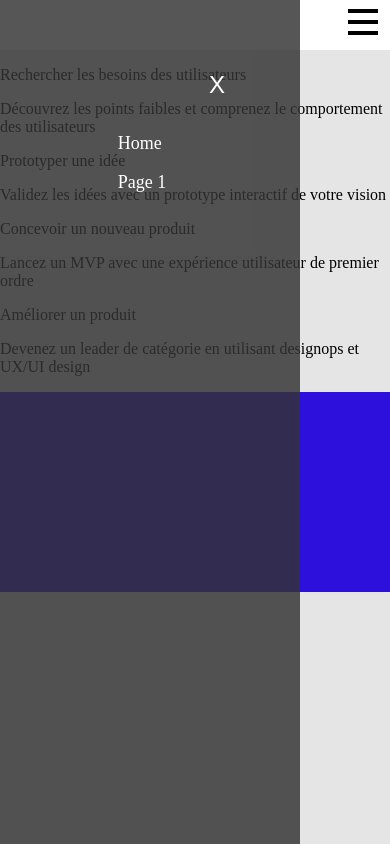
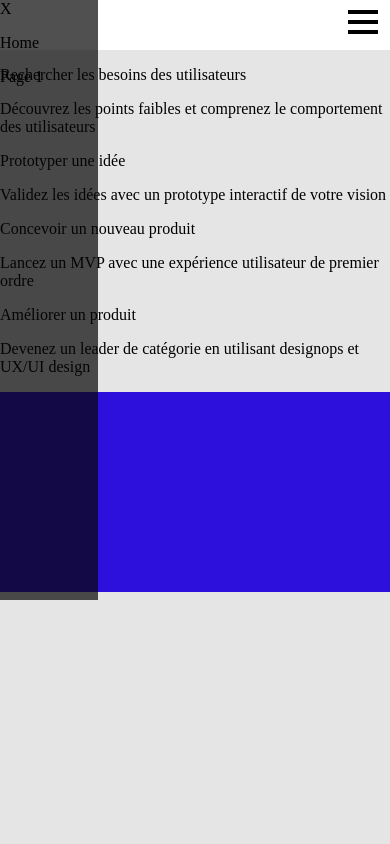
Before and after one commit to Aurel-Yenyen/Divers, a plain HTML site: page NicePage/index.html in a window 390 px wide. Drawn offline with Linux system fonts and the light colour scheme.

Commit message:
Responsive

```diff
--- a/NicePage/index.html
+++ b/NicePage/index.html
@@ -9,11 +9,13 @@
 </head>
 <body>
     <header>
-            <div class="container">
-                <div class="overlay"></div>
-                <div class="modal">
+            <div class="logo"></div>
+            <!-- Logo -->
+            <div id="content" class="modal">
+            <!-- Fenêtre Modale    -->
+                <div class="modal-content">
                     <div class="close_modal">
-                        <button class="close_modal">X</button>
+                        <a class="close_modal">X</a>
                     </div>
                     <div class="para">
                         <p class="para1">Home</p>
@@ -21,11 +23,11 @@
                     </div>
                 </div>
             </div>
-            <div class="logo"></div>
-            <div id="demo">
-                <button class="burger"></button>
+            <!-- Menu Burger -->
+            <div id="button">
+                <a class="burger" href="#container"></a>
             </div>
-        </div>
+            </div>
     </header>
     <main>
         <div class="title"></div>
@@ -67,8 +69,8 @@
 
     </main>
     <footer>
+        <canvas ></canvas>
+    </footer>
 
-    </footer>
-    <script src="app.js"></script>
 </body>
 </html>
--- a/NicePage/style.css
+++ b/NicePage/style.css
@@ -10,19 +10,18 @@ header{
     display: flex;
     justify-content: space-between;
     align-items: flex-start;}
-    #demo{
+    /* Menu Burger */
+#button{
     width: 42px;
     height: 24px;
     position: relative;
-        cursor: pointer;
     padding-top: 20px;}
 .burger{
     width: 30px;
     height: 4px;
     background-color: black;
     display: flex;
-       flex-direction: column;
-       border: none;}
+    flex-direction: column;}
 .burger::before, .burger::after{
     content: "";
     position: absolute;
@@ -31,43 +30,28 @@ header{
     background-color: black;
     align-self: center;}
 .burger::before{
-        transform: translateY(-12px);}
+    transform: translateY(-10px);}
 .burger::after{
     transform: translateY(10px);}
-    .container{
-        background: #333333d3;
+    /* Fenêtre Modal */
+.modal{
+    background-color: black);
+    top: 0;
+    left: 0;
+    right: 0;
+    bottom: 0;
+    position: absolute;}
+.modal-content{
+    background-color: rgba(7, 7, 7, .7);
     width: 250px;
-        height: 1000px;
-        display: flex;
-        flex-direction: row-reverse;
-        padding: 25px;
-        position: fixed;}
-    .orverlay{
-        position: absolute;
-        width: 100%;
-        height: 100%;}
-    .modal{
-        max-width: 200px;
-        min-width: 50px;
-        padding: 30px;
-        border-radius: 5%;
-        top: 5%;
-        left: 50%;
-        display: flex;
-        justify-content: left;
-        align-items: center;
-        flex-direction: column;}
-    .close_modal{
-        padding: 8px 10px;
-        border: none;
-        background: none;
-        color: white;
-        font-size: 24px;
-        margin-left: 50px;}
-    .para{
-        font-size: 18px;
-        color: white;
-        margin-right: 50px;}
+    height: 600px;
+    max-width: 25%;
+
+}
+
+
+
+
 footer{
     background-color: #2E10DD;
     width: auto;
--- /dev/null
+++ b/Responsive/style.css
@@ -0,0 +1,22 @@
+div{
+    border: 2px solid black;
+    padding: 25px;
+    margin: 25px;
+}
+@media (max-width: 600px){
+    .rose{
+        background-color: pink;
+    }
+}
+
+@media (min-width: 900px){
+    .orange{
+        background-color: orange;
+    }
+}
+
+@media (min-width: 600px) and (max-width: 900px){
+    .bleu{
+        background-color: lightblue;
+    }
+}
```
Also changed, not shown: Responsive/index.html (added, +15 -0 lines). Lines whose indentation alone changed are shown as unchanged.
